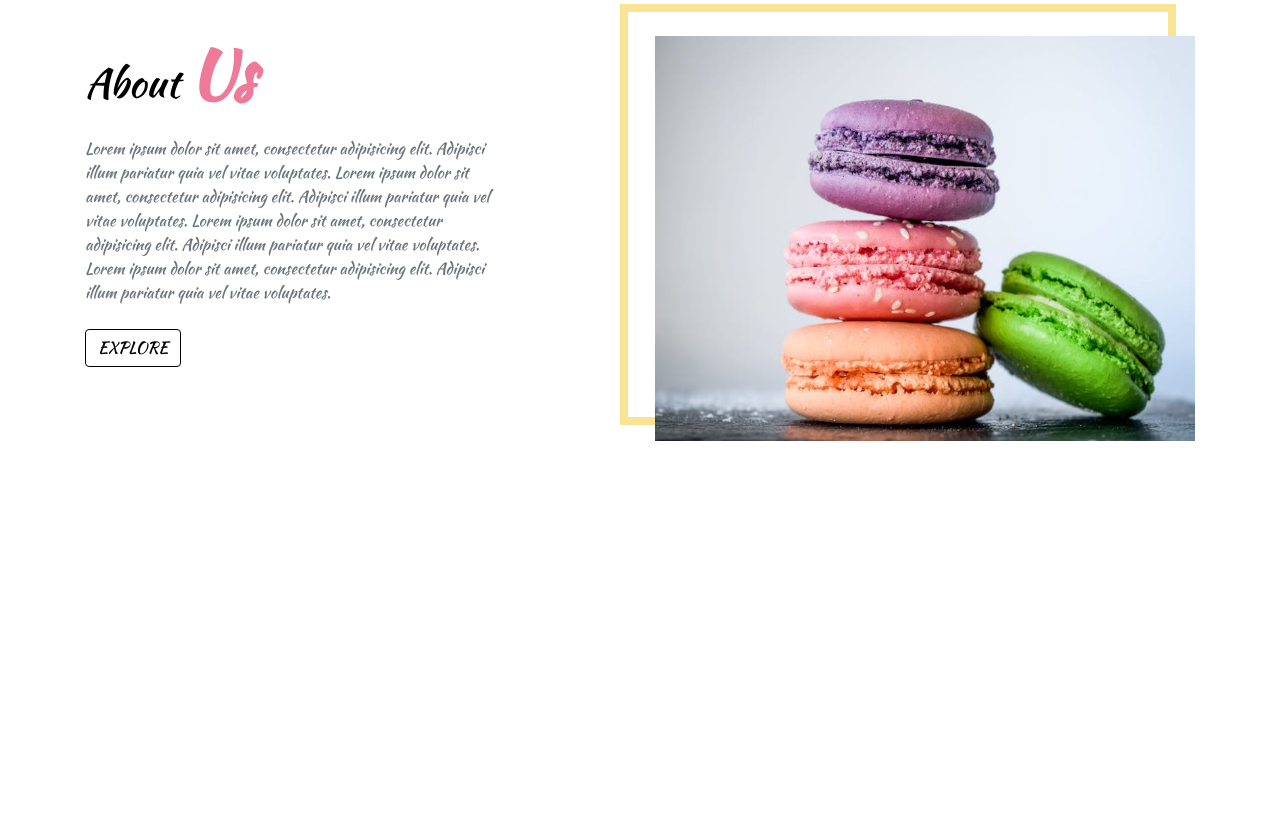
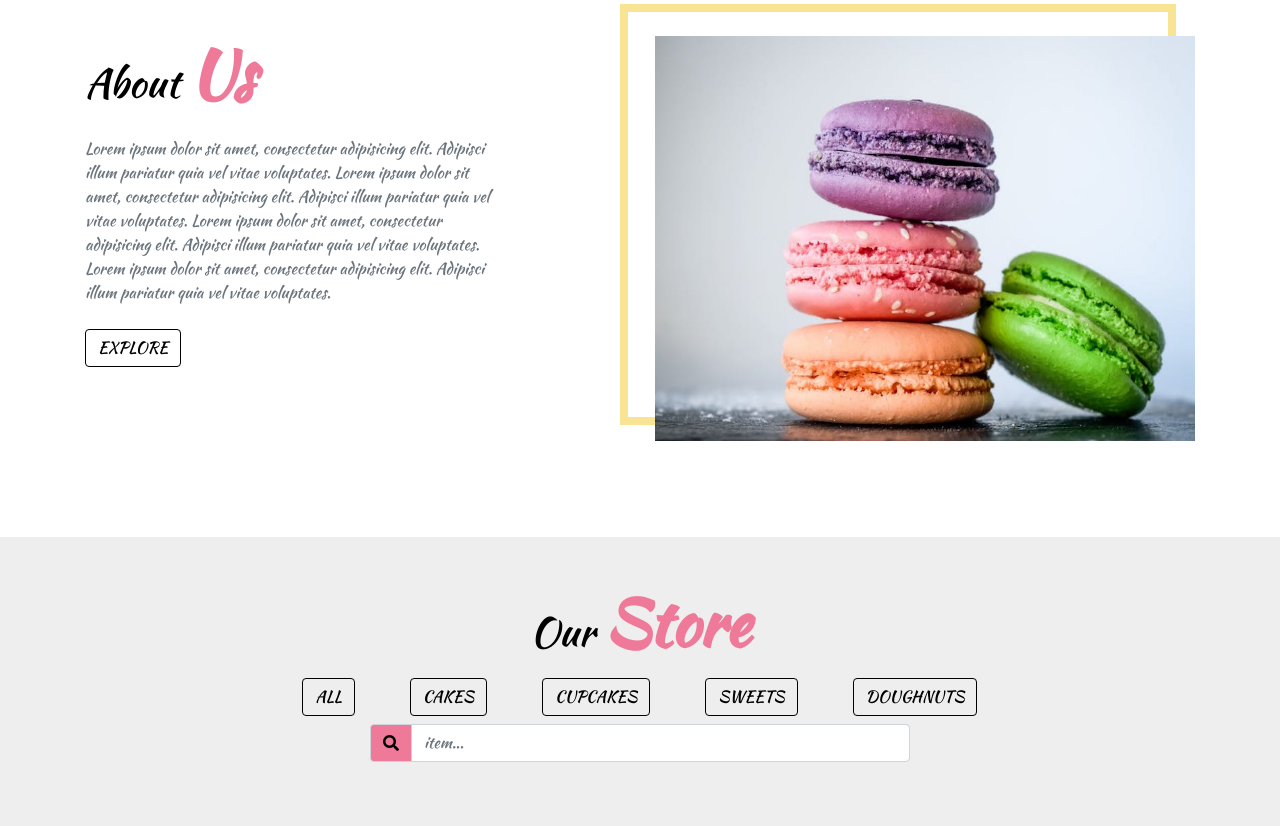
Before and after one commit to Belchenkov/gramdmas, a plain HTML site: page index.html in a window 1280 px wide. Shown: the part 860-1686 px from the top of the page. Before the commit the page ends 1397 px from the top, so only its background shows below. Drawn offline with Linux system fonts and the light colour scheme.

Commit message:
Store Section First Part

```diff
--- a/css/style.css
+++ b/css/style.css
@@ -132,3 +132,13 @@ body {
   top: 0;
   left: 0;
 }
+
+/* store */
+.store {
+  background: var(--mainGrey);
+}
+
+.search-box {
+  background: var(--mainPink);
+  color: var(--mainBlack);
+}
--- a/index.html
+++ b/index.html
@@ -136,6 +136,47 @@
   </section>
   <!-- end of about -->
 
+  <!-- store section -->
+  <section class="store py-5" id="store">
+    <div class="container">
+      <!-- section title -->
+      <div class="row">
+        <div class="col-10 mx-auto col-sm-6 text-center">
+          <h1 class="text-capitalize">our <strong class="banner-title">store</strong></h1>
+        </div>
+      </div>
+      <!-- end section title -->
+      <!-- filter buttons -->
+      <div class="row">
+        <div class="col-lg-8 mx-auto d-flex justify-content-around sortBtn flex-wrap">
+          <a href="#" class="btn btn-black text-uppercase filter-btn m-2" data-filter="all">all</a>
+          <a href="#" class="btn btn-black text-uppercase filter-btn m-2" data-filter="all">cakes</a>
+          <a href="#" class="btn btn-black text-uppercase filter-btn m-2" data-filter="all">cupcakes</a>
+          <a href="#" class="btn btn-black text-uppercase filter-btn m-2" data-filter="all">sweets</a>
+          <a href="#" class="btn btn-black text-uppercase filter-btn m-2" data-filter="all">doughnuts</a>
+        </div>
+      </div>
+      <!-- end of filter buttons -->
+      <!-- search box -->
+      <div class="row">
+        <div class="col-10 mx-auto col-md-6">
+          <form>
+            <div class="input-group mb-3">
+              <div class="input-group-prepend">
+                <span class="input-group-text search-box" id="search-icon">
+                  <i class="fas fa-search"></i>
+                </span>
+              </div>
+              <input type="text" class="form-control" id="search-item" placeholder="item...">
+            </div>
+          </form>
+        </div>
+      </div>
+      <!-- end of search box -->
+    </div>
+  </section>
+  <!-- end store section -->
+
   <!-- jquery -->
   <script src="js/jquery-3.3.1.min.js"></script>
   <!-- bootstrap js -->
```
